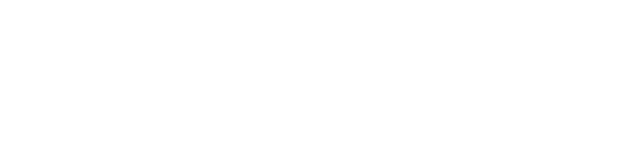
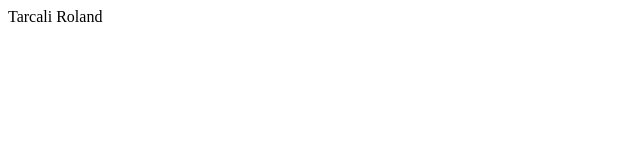
Before and after one commit to MuranyiGaborCkik/Dolgozat-MG_TR, a plain HTML site: page index.html in a window 1280 px wide. Shown: the whole page, without its empty margins (0-640 px from the left). Drawn offline with Linux system fonts and the light colour scheme.

Commit message:
FejlesztésB

```diff
--- a/index.html
+++ b/index.html
@@ -6,6 +6,6 @@
     <title>Document</title>
 </head>
 <body>
-
+    Tarcali Roland
 </body>
 </html>
```
